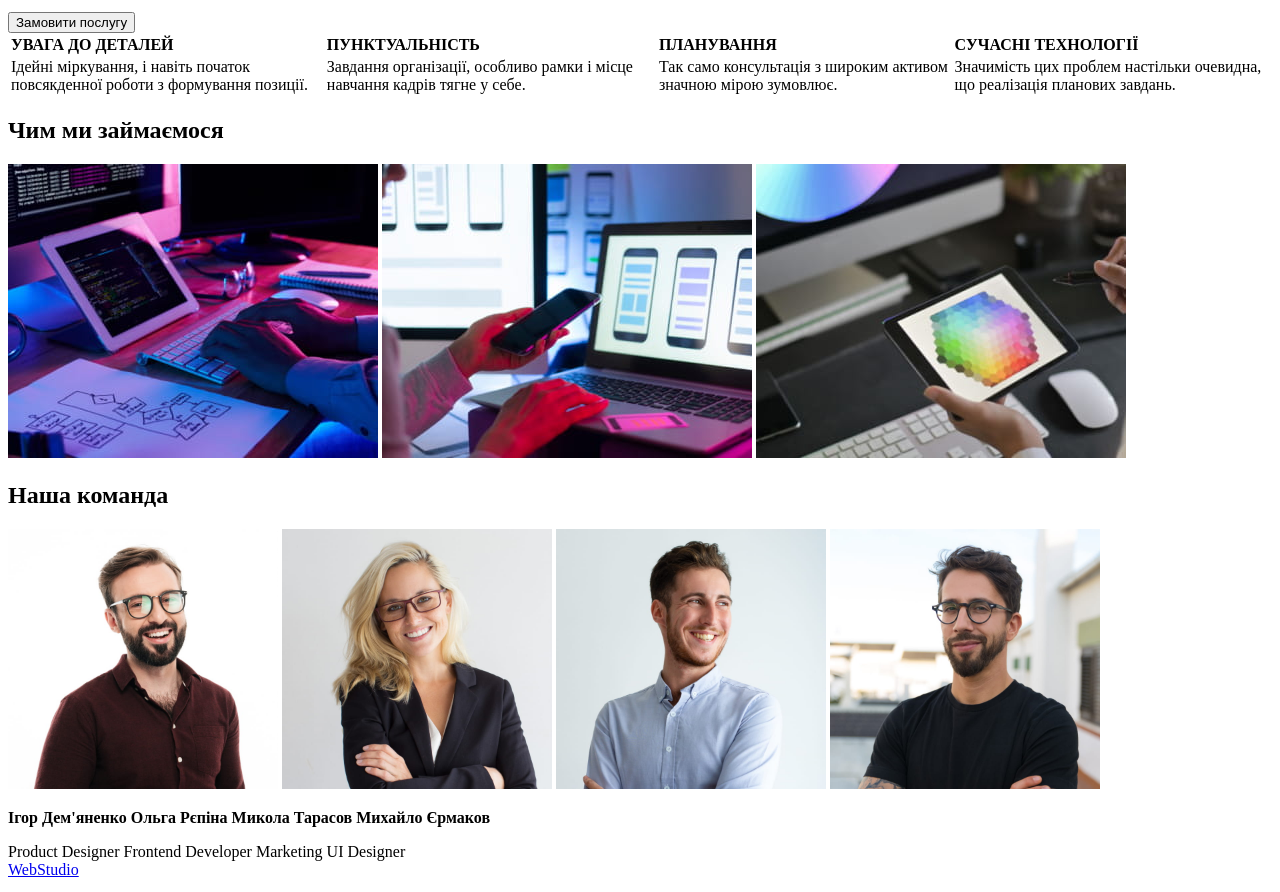
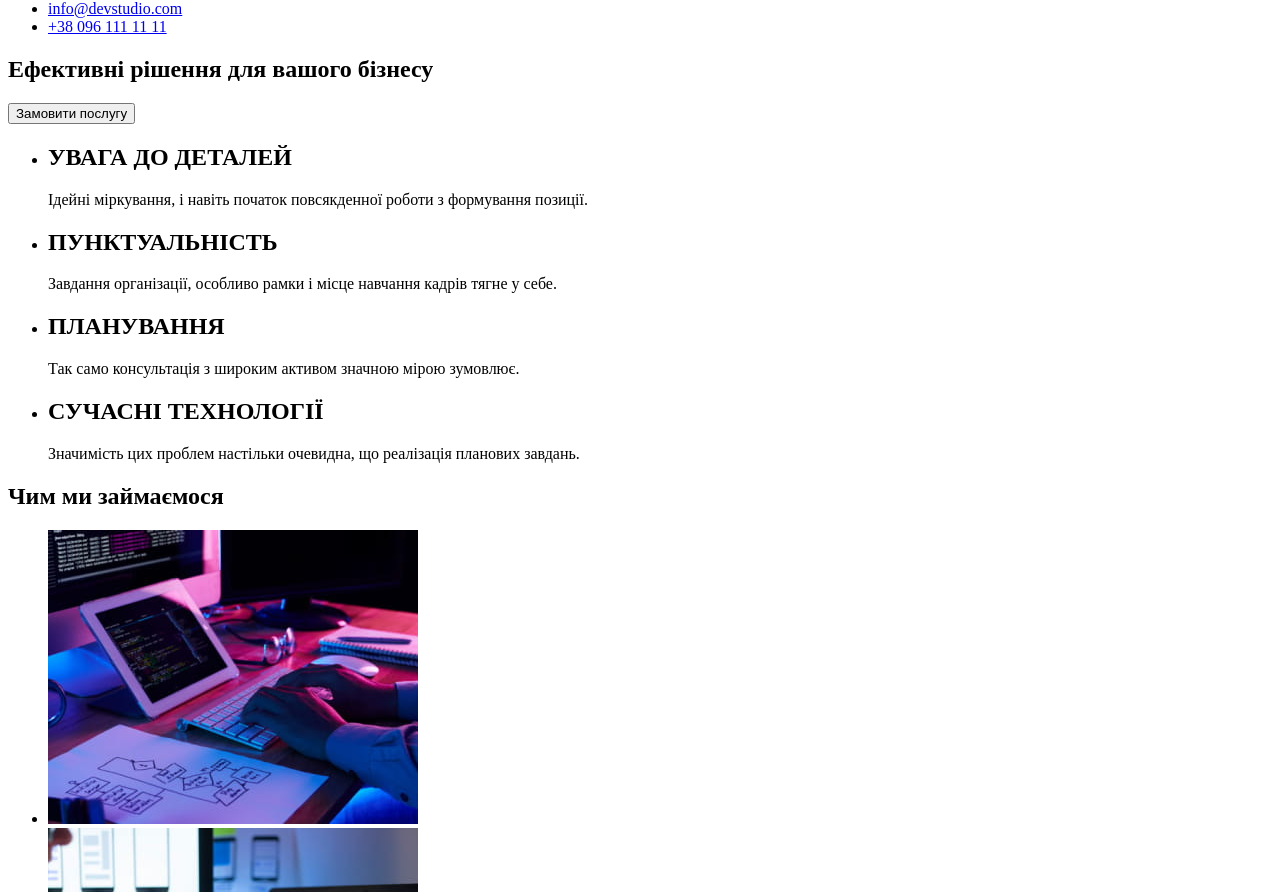
Before and after one commit to Trancendence/goit-markup-hw-01, a plain HTML site: page index.html in a window 1280 px wide. Shown: the part 112-1004 px from the top of the page. Drawn offline with Linux system fonts and the light colour scheme.

Commit message:
Update index.html

```diff
--- a/index.html
+++ b/index.html
@@ -1,5 +1,5 @@
 <!DOCTYPE html>
-<html lang="en">
+<html lang="uk">
 
 
     <head>
@@ -13,78 +13,91 @@
     <!-- Navigation -->
     <nav>
       <a href="#Webstudio">WebStudio</a>
-      <span>
-        <a href="#Студія">Студія</a>
-      </span>
-      <span>
-        <a href="#Портфоліо">Портфоліо</a>
-      </span>
-      <span>
-        <a href="#Портфоліо">Контакти</a>
-      </span>
+      <ul>
+        <li><a href="./index.html">Студія</a></li>
+        <li><a href="./portfolio.html">Портфоліо</a></li>
+        <li><a href="#">Контакти</a> </li>
+      </ul>
     </nav>
-        <a href="mailto:info@devstudio.com">info@devstudio.com</a>
-        <a href="tel:+380961111111">+38 096 111 11 11</a>
+      <ul>
+        <li><a href="mailto:info@devstudio.com">info@devstudio.com</a></li>
+        <li><a href="tel:+380961111111">+38 096 111 11 11</a></li>
+      </ul>
       </header>
     <!-- Шапка -->
+    <main>
+    <section>
     <h1>Ефективні рішення для вашого бізнесу</h1>
     <button type="button">Замовити послугу</button>
-
+  </section>
     <!-- Зміст -->
-    <!-- Особливості таблиця -->
-    <div>
-      <table>
-        <tr>
-          <td><b>УВАГА ДО ДЕТАЛЕЙ</b></td>
-          <td><b>ПУНКТУАЛЬНІСТЬ</b></td>
-          <td><b>ПЛАНУВАННЯ</b></td>
-          <td><b>СУЧАСНІ ТЕХНОЛОГІЇ</b></td>
-        </tr>
-      <tr>
-        <td>Ідейні міркування, і навіть початок повсякденної роботи з формування позиції.</td>
-        <td>Завдання організації, особливо рамки і місце навчання кадрів тягне у себе.</td>
-        <td>Так само консультація з широким активом значною мірою зумовлює.</td>
-        <td>Значимість цих проблем настільки очевидна, що реалізація планових завдань.</td>
-      </tr>
-      </table>
-      </div>
+    <!-- Особливості -->
+    <section>
+      <h2></h2>
+      <ul>
+        <li>
+          <h2>УВАГА ДО ДЕТАЛЕЙ</h2>
+          <p>Ідейні міркування, і навіть початок повсякденної роботи з формування позиції.</p>
+        </li>
+        <li>
+          <h2>ПУНКТУАЛЬНІСТЬ</h2>
+          <p>Завдання організації, особливо рамки і місце навчання кадрів тягне у себе.</p>
+        </li>
+        <li>
+          <h2>ПЛАНУВАННЯ</h2>
+          <p>Так само консультація з широким активом значною мірою зумовлює.</p>
+        </li>
+        <li>
+          <h2>СУЧАСНІ ТЕХНОЛОГІЇ</h2>
+          <p>Значимість цих проблем настільки очевидна, що реалізація планових завдань.</p>
+        </li>
+      </ul>
+    </section>
 <!-- Чим ми займаємося -->
-<div>
-<h2><b>Чим ми займаємося</b></h2>
-<img src="images/img_1.jpg" alt="coding on ipad" width="370" height="294">
-<img src="images/img_2.jpg" alt="coding on mac" width="370" height="294">
-<img src="images/img_3.jpg" alt="tablet gamma" width="370" height="294">
-</div>
+<section>
+<h2>Чим ми займаємося</h2>
+<ul>
+  <li><img src="images/img_1.jpg" alt="coding on ipad" width="370" height="294"></li>
+  <li><img src="images/img_2.jpg" alt="coding on mac" width="370" height="294"></li>
+  <li><img src="images/img_3.jpg" alt="tablet gamma" width="370" height="294"></li>
+</ul>
+</section>
 <!-- Наша команда -->
-<div>
-  <h2><b>Наша команда</b></h2>
-  <img src="images/img_4.jpg" alt="Ігор Дем'яненко" width="270" height="260">
-  <img src="images/img_5.jpg" alt="Ольга Рєпіна" width="270" height="260">
-  <img src="images/img_6.jpg" alt="Микола Тарасов" width="270" height="260">
-  <img src="images/img_7.jpg" alt="Михайло Єрмаков" width="270" height="260">
-  <p></p>
-  <span><b>Ігор Дем'яненко</b></span>
-  <span><b>Ольга Рєпіна</b></span>
-  <span><b>Микола Тарасов</b></span>
-  <span><b>Михайло Єрмаков</b></span>
-  <p></p>
-  <span>Product Designer</span>
-  <span>Frontend Developer</span>
-  <span>Marketing</span>
-  <span>UI Designer</span>
-  </div>
-
+<section>
+  <h2>Наша команда</h2>
+  <ul>
+    <li>
+      <img src="images/img_4.jpg" alt="Ігор Дем'яненко" width="270" height="260">
+    <h3>Ігор Дем'яненко</h3>
+    <p>Product Designer</p>
+  </li>
+    <li>
+      <img src="images/img_5.jpg" alt="Ольга Рєпіна" width="270" height="260">
+      <h3>Ольга Рєпіна</h3>
+      <p>Frontend Developer</p></li>
+    <li>
+      <img src="images/img_6.jpg" alt="Микола Тарасов" width="270" height="260">
+      <h3>Микола Тарасов</h3>
+      <p>Marketing</p></li>
+    <li>
+      <img src="images/img_7.jpg" alt="Михайло Єрмаков" width="270" height="260">
+      <h3>Михайло Єрмаков</h3>
+      <p>UI Designer</p></li>
+  </ul>
+  </section>
+</main>
   <!--Bottom-->
   <footer>
     <a href="#Webstudio">WebStudio</a>
 <!--Address-->
 <address>
 <ul>
-  <li>м. Київ, пр-т Лесі Українки, 26</li>
+  <li><a href="https://goo.gl/maps/CPtrU1FHBa2aNyZL9" target="_blank" rel="noopener noreferrer">м. Київ, пр-т Лесі Українки, 26</a></li>
   <li><a href="mailto:info@devstudio.com">info@devstudio.com</a></li>
   <li><a href="tel:+380961111111">+38 096 111 11 11</a></li>
 </ul>
 </address>
+
 </footer>
 </body>
 </html>
```
